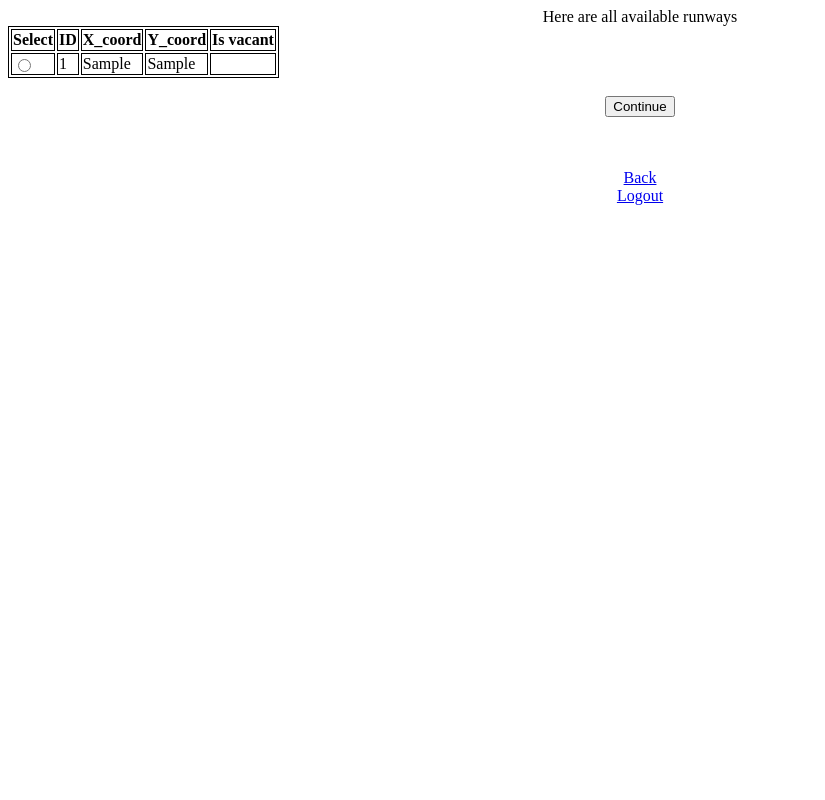
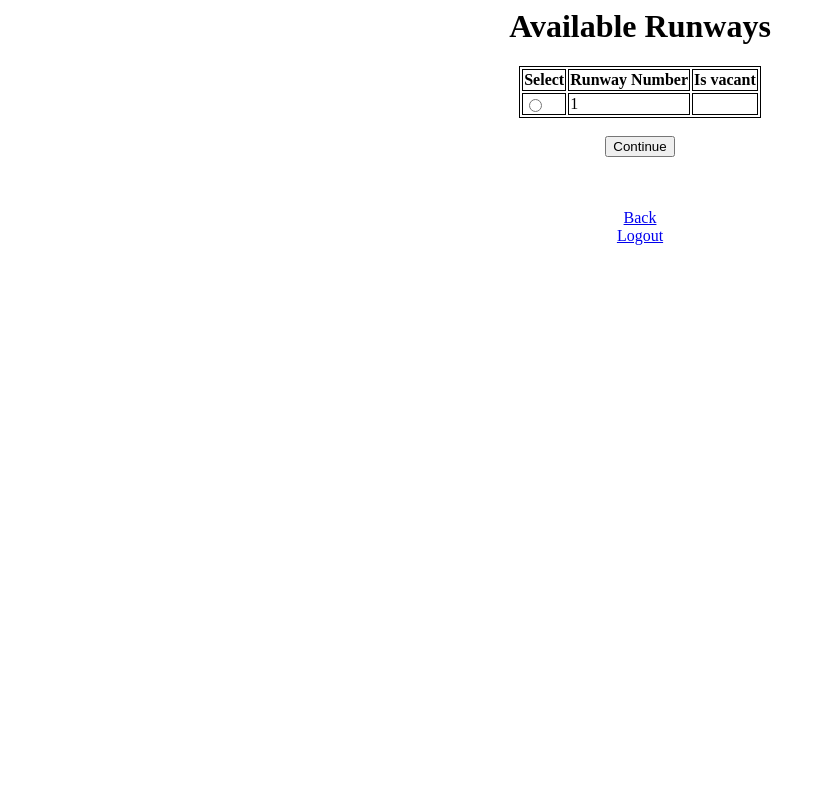
Before and after one commit to trannolis/jfk_atms, a Flask app: page /vacantRunways in a window 1280 px wide. Shown: the whole page, without its empty margins (0-825 px from the left). Run offline with Flask 2, Linux system fonts and the light colour scheme; a database or web service that is not in the repository returns one stand-in record (values such as "Sample title").

Commit message:
Facelift

```diff
--- a/source/main.py
+++ b/source/main.py
@@ -6,11 +6,10 @@ from flask import render_template, request, session, url_for, redirect,\
     Blueprint
 from .extensions import mongo, bcrypt
 import random
-from datetime import datetime
+from datetime import datetime, timedelta
 main = Blueprint('main', __name__)
 
 
-# Define a route to hello function
 @main.route('/')
 def hello():
     return render_template('landing.html')
@@ -94,11 +93,13 @@ def registerAdminAuth():
         'phone_no': phone_no})
     return render_template('adminHome.html')
 
+# Authenticates the registration for new ATCs
 
-# Authenticates the registration for new ATCs
+
 @main.route('/registerAtcAuth', methods=['GET', 'POST'])
 def registerAtcAuth():
     # grabs information from the forms
+
     username = request.form['username']
     password = request.form['password']
     first_name = request.form['first_name']
@@ -138,6 +139,9 @@ def registerPilotAuth():
         return render_template('registerPilot.html', error=error)
 
     newAirplaneID = random.randint(0, 1000)
+    newGate = random.randint(1, 138)
+    newRunway = random.randint(1, 4)
+    airportList = ['ORD', 'SFO', 'JAX', 'HCM', 'CHA', 'DFW']
 
     mongo.db.pilot.insert({
         'username': username,
@@ -149,13 +153,18 @@ def registerPilotAuth():
         'airplaneID': newAirplaneID})
 
     # make a flight to correspond with the pilot too - FAKE DATA GENERATION
+
+    td = timedelta(0.69420)
+
     mongo.db.flight.insert({
         '_id': newAirplaneID,
         'arrivalTime': datetime.now(),
-        'departureTime': datetime.now(),
-        'departureLocation': 'nowhere',
+        'departureTime': datetime.now() + td,
+        'departureLocation': random.choice(airportList),
         'arrivalLocation': 'JFK',
-        'airplaneId': newAirplaneID})
+        'airplaneID': newAirplaneID,
+        'gate': newGate,
+        'runway': newRunway})
     return render_template('adminHome.html')
 
 
@@ -173,8 +182,10 @@ def pilotHome():
     pilot = mongo.db['pilot'].find_one_or_404({'username': username})
     first_name = pilot['firstName']
     airplaneID = pilot['airplaneID']
+    print(airplaneID)
     try:
-        flight = mongo.db['flight'].find_one_or_404({'airplaneId': airplaneID})
+        flight = mongo.db['flight'].find_one_or_404({'airplaneID':
+                                                     int(airplaneID)})
         arrivalTime = flight['arrivalTime']
         arrivalLocation = flight['arrivalLocation']
         return render_template('pilot_landing.html', name=first_name,
@@ -245,6 +256,8 @@ def getFlights():
 
 @main.route('/showFlights', methods=["GET", "POST"])
 def showFlights():
+    # flights = mongo.db['flight'].find()
+    # flights_arr = [flight for flight in flights]
     flight_id = request.form.get("select")
     print("flight ID is: " + str(flight_id) + " from showFlights")
     session['select'] = flight_id
@@ -257,7 +270,8 @@ def showFlights():
 
 @main.route('/vacantGates', methods=["GET", "POST"])
 def vacantGates():
-    """ATC can changega te number"""
+    """ATC can change gate number"""
+    # gate_changed = session.get('select', None)
     availableGates = mongo.db['gate'].find({'is_vacant': {'$eq': True}})
     gates_arr = [gate for gate in availableGates]
     return render_template('vacantGates.html', gates=gates_arr)
@@ -266,6 +280,7 @@ def vacantGates():
 @main.route('/vacantRunways', methods=["GET", "POST"])
 def vacantRunways():
     """ATC can change runway number"""
+    # flight_changed = session.get('select', None)
     availableRunways = mongo.db['runway'].find({'is_vacant': {'$eq': True}})
     runways_arr = [gate for gate in availableRunways]
     new_runwayID = request.form.get("select")
@@ -280,12 +295,12 @@ def changeGate():
     flight_id = session.get('select')
     old_flight = mongo.db['flight'].find_one({'_id': int(flight_id)})
     old_gate = old_flight['gate']
-    mongo.db['flight'].update_one({'_id': int(flight_id)},
-                                  {'$set': {'gate': int(new_gateID)}})
-    mongo.db['gate'].update_one({'_id': int(new_gateID)},
-                                {'$set': {'is_vacant': False}})
-    mongo.db['gate'].update_one({'_id': int(old_gate)},
-                                {'$set': {'is_vacant': True}})
+    mongo.db['flight'].update_one({'_id': int(flight_id)}, {'$set':
+                                  {'gate': int(new_gateID)}})
+    mongo.db['gate'].update_one({'_id': int(new_gateID)}, {'$set':
+                                {'is_vacant': False}})
+    mongo.db['gate'].update_one({'_id': int(old_gate)}, {'$set':
+                                {'is_vacant': True}})
     return redirect('/getFlights')
 
 
@@ -296,12 +311,12 @@ def changeRunway():
     flight_id = session.get('select')
     old_flight = mongo.db['flight'].find_one({'_id': int(flight_id)})
     old_runway = old_flight['runway']
-    mongo.db['flight'].update_one({'_id': int(flight_id)},
-                                  {'$set': {'runway': int(runwayID)}})
-    mongo.db['runway'].update_one({'_id': int(runwayID)},
-                                  {'$set': {'is_vacant': False}})
-    mongo.db['runway'].update_one({'_id': int(old_runway)},
-                                  {'$set': {'is_vacant': True}})
+    mongo.db['flight'].update_one({'_id': int(flight_id)}, {'$set':
+                                  {'runway': int(runwayID)}})
+    mongo.db['runway'].update_one({'_id': int(runwayID)}, {'$set':
+                                  {'is_vacant': False}})
+    mongo.db['runway'].update_one({'_id': int(old_runway)}, {'$set':
+                                  {'is_vacant': True}})
     return redirect('/getFlights')
 
 
--- a/source/templates/atc_landing.html
+++ b/source/templates/atc_landing.html
@@ -9,9 +9,9 @@
 	}
 </style>
 
-<H1 style="text-align:center" >Hello, {{username}} </H1>
+<H1 style="text-align:center" >Hello, {{firstName}} </H1>
 
-<h3 style="text-align:center"><a href="/getFlights">View info about all available flights</a>
+<h3 style="text-align:center"><a href="/getFlights">View All Scheduled Flights</a>
 
 <br>
 <a href="/logout">Logout</a>
--- a/source/templates/login.html
+++ b/source/templates/login.html
@@ -7,7 +7,7 @@
 	<input type="radio" id="admin" name="role" value="admin" required>
 	<label for="admin">Admin</label><br>
 	<input type="radio" id="atc" name="role" value="atc">
-	<label for="atc">ATC</label><br>
+	<label for="atc">Air Traffic Controller</label><br>
 	<input type="radio" id="pilot" name="role" value="pilot">
 	<label for="pilot">Pilot</label><br>
 	<input type="text" name = "username" placeholder="username" required/> </br>
--- a/source/templates/vacantGates.html
+++ b/source/templates/vacantGates.html
@@ -9,11 +9,11 @@
 	}
 </style>
 
-Here's a list of all available gates:
+<h1>Available Gates </h1>
 
 <form action="/changeGate" method="POST">
 
-<table class="center">>
+<table align="center">
 	<th> Select </th>
 	<th>ID</th>
 	<th>X_coord</th>
@@ -49,6 +49,4 @@ Here's a list of all available gates:
 <a href="/logout">Logout</a>
 
 </body>
-
-
 </html>
--- a/source/templates/vacantRunways.html
+++ b/source/templates/vacantRunways.html
@@ -9,14 +9,12 @@
 	}
 </style>
 
-Here are all available runways
+<h1> Available Runways </h1>
 
 <form action="/changeRunway" method="POST">
-<table class="center">
+<table align="center">
 	<th> Select </th>
-	<th>ID</th>
-	<th>X_coord</th>
-	<th>Y_coord </th>
+	<th>Runway Number</th>
 	<th>Is vacant </th>
 
 {% for runway in runways %}
@@ -24,8 +22,6 @@ Here are all available runways
 		<td> <input type="radio" id={{runway['_id']}} name="select" value={{runway['_id']}} required>
 			<label for="select"></label><br> </td>
 		<td>{{runway['_id']}}</td>
-		<td>{{runway['x_coord']}}</td>
-		<td>{{runway['y_coord']}}</td>
 		<td>{{runway['is_vacant']}}</td>
 	</tr>
 {% endfor %}
```
Also changed, not shown: source/templates/pilot_landing.html (+6 -1 lines), source/templates/show_flights.html (+6 -6 lines).
